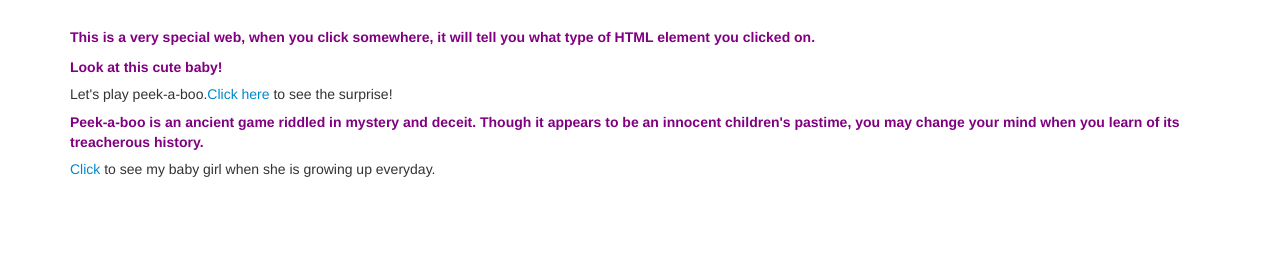
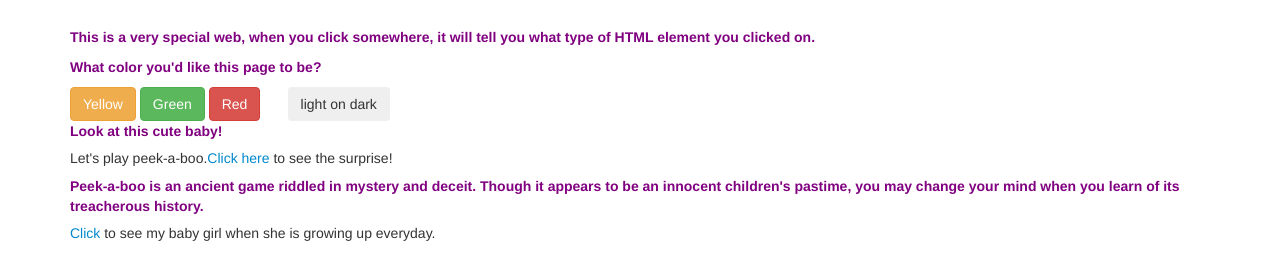
Before and after one commit to florm82/htmlhelp, a plain HTML site: page index.html in a window 1280 px wide. Shown: the part 123-402 px from the top of the page. Drawn offline with Linux system fonts and the light colour scheme.

Commit message:
add buttons and changing the colors of background

```diff
--- a/index.html
+++ b/index.html
@@ -12,6 +12,14 @@
     <h1>My cutie-pie Nikki!</h1>
       &nbsp
       <p>This is a very special web, when you click somewhere, it will tell you what type of HTML element you clicked on.</p>
+      <p>What color you'd like this page to be?</p>
+      <button class="btn btn-warning" id="yellow">Yellow</button>
+      <button class="btn btn-success" id="green">Green</button>
+      <button class="btn btn-danger" id="red">Red</button>
+      &nbsp
+      &nbsp
+      &nbsp
+      <button class="btn btn-black" id="black">light on dark</button>
 
       <p>Look at this cute baby!</p>
 
```
